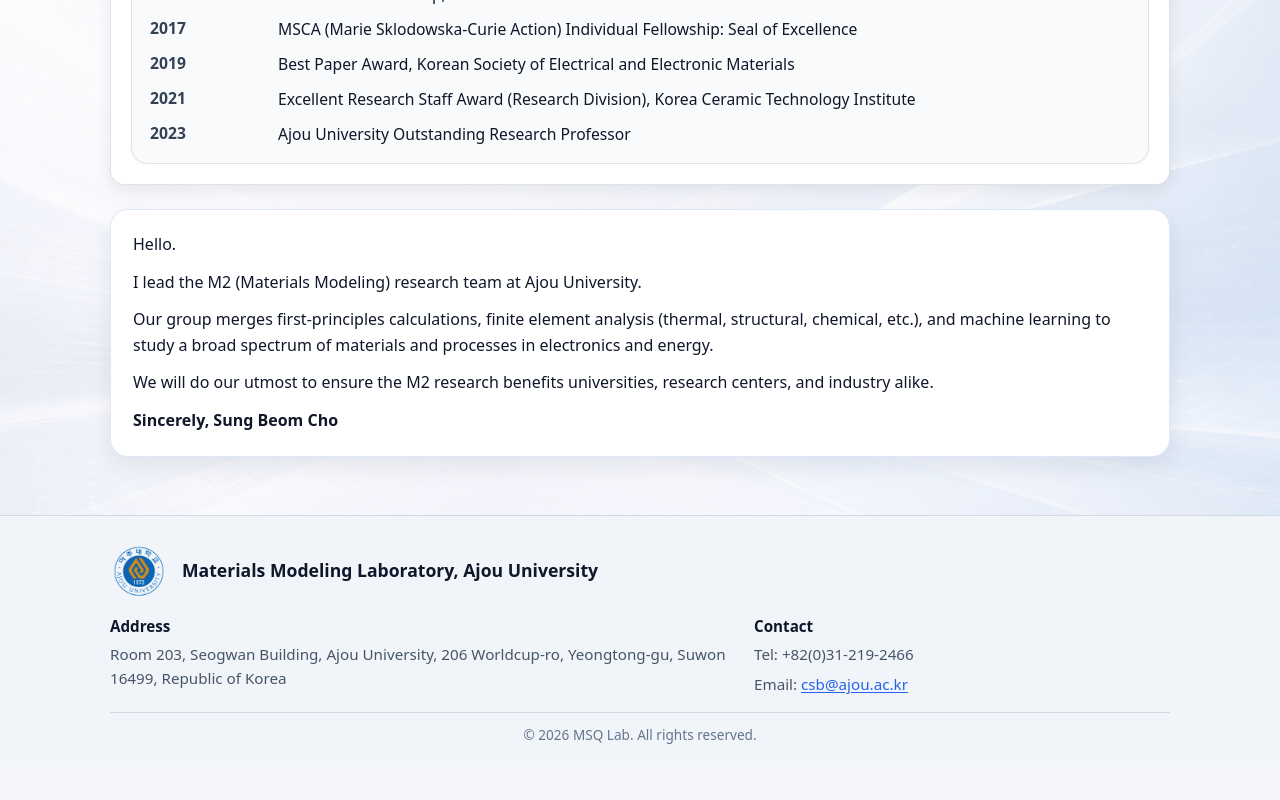
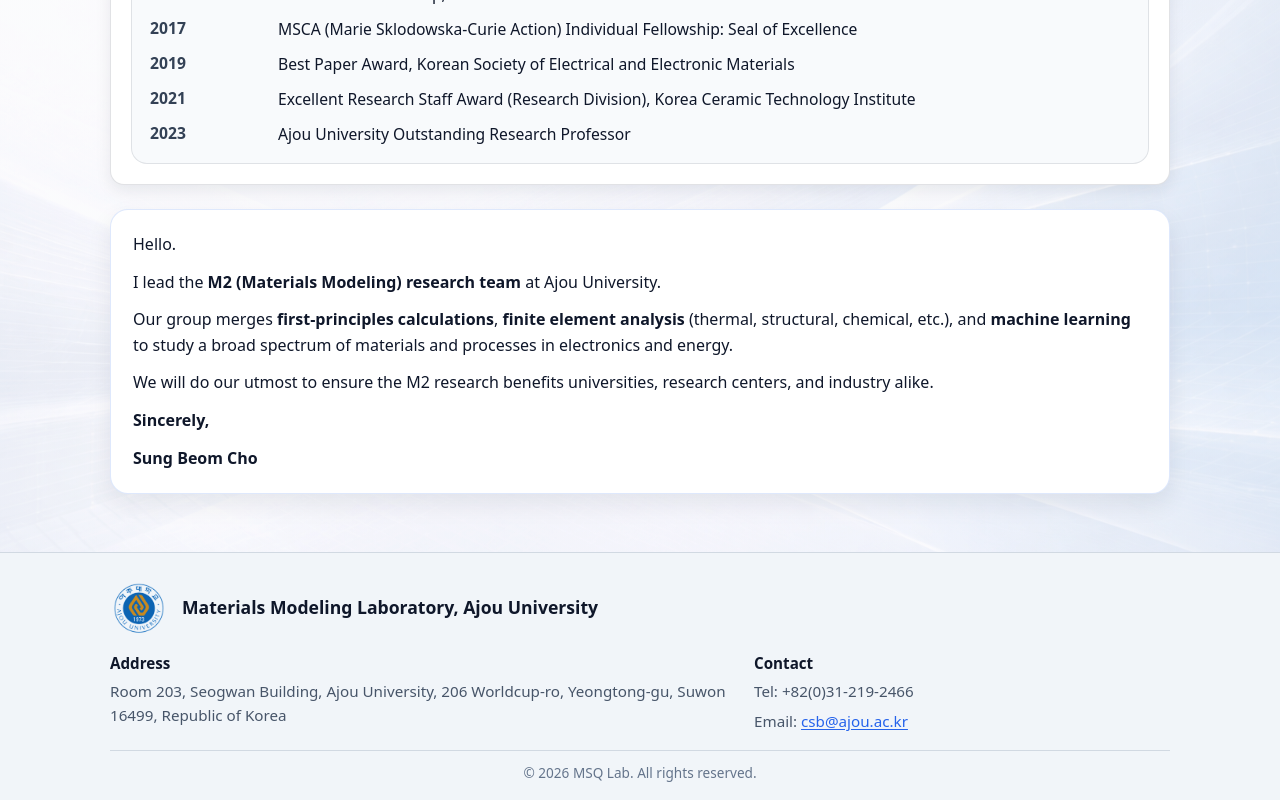
Before and after one commit to qwerqwer33-3/MSQ, a Next.js app: page /MSQ/pi in a window 1280 px wide. Shown: the part 962-1762 px from the top of the page. Before the commit the page ends 1724 px from the top, so only its background shows below. Built offline with nearby package versions, Linux system fonts and the light colour scheme; a web font is replaced by a local one.

Commit message:
Card update

```diff
--- a/app/globals.css
+++ b/app/globals.css
@@ -514,7 +514,9 @@ h2{font-size:28px;margin:10px 0 12px;}
 }
 .piMessage{margin-top:24px;padding:22px;background:var(--panel);border:1px solid rgba(37,99,235,0.15);border-radius:18px;box-shadow:0 10px 24px rgba(15,23,42,0.08);}
 .piMessage p{margin:0 0 12px;line-height:1.6;color:var(--text);}
-.piMessage p:last-child{margin-bottom:0;font-weight:600;}
+.piMessage p:last-child{margin-bottom:0;}
+.piSignatureLead{margin-top:18px;font-weight:600;}
+.piSignatureName{margin-top:2px;font-weight:700;}
 .memberCardContent{--member-photo-width:180px;--member-gap:24px;--member-row-gap:12px;display:grid;grid-template-columns:var(--member-photo-width) 1fr;column-gap:var(--member-gap);row-gap:var(--member-row-gap);align-items:flex-start;margin-top:16px;}
 .memberCardContent--details .memberPhoto{grid-row:1 / 2;}
 .memberCardContent--details .memberInfo{grid-column:2 / 3;grid-row:1 / 2;}
--- a/app/pi/page.js
+++ b/app/pi/page.js
@@ -23,6 +23,18 @@ function splitTimeline(entry) {
 export default function PIPage() {
   const educationEntries = pi.education.filter(isEducationEntry);
   const professionalEntries = pi.education.filter((entry) => !isEducationEntry(entry));
+  const signatureLeadIndex = pi.message ? pi.message.length - 2 : -1;
+  const signatureNameIndex = pi.message ? pi.message.length - 1 : -1;
+
+  const renderWithBold = (text) => {
+    const parts = text.split("**");
+    if (parts.length === 1) {
+      return text;
+    }
+    return parts.map((part, index) =>
+      index % 2 === 1 ? <strong key={`${part}-${index}`}>{part}</strong> : part
+    );
+  };
 
   return (
     <div>
@@ -115,8 +127,19 @@ export default function PIPage() {
         </div>
         {pi.message && pi.message.length ? (
           <div className="piMessage">
-            {pi.message.map((paragraph) => (
-              <p key={paragraph}>{paragraph}</p>
+            {pi.message.map((paragraph, index) => (
+              <p
+                key={paragraph}
+                className={
+                  index === signatureLeadIndex
+                    ? "piSignatureLead"
+                    : index === signatureNameIndex
+                      ? "piSignatureName"
+                      : undefined
+                }
+              >
+                {renderWithBold(paragraph)}
+              </p>
             ))}
           </div>
         ) : null}
--- a/data/pi.json
+++ b/data/pi.json
@@ -24,9 +24,10 @@
   ],
   "message": [
     "Hello.",
-    "I lead the M2 (Materials Modeling) research team at Ajou University.",
-    "Our group merges first-principles calculations, finite element analysis (thermal, structural, chemical, etc.), and machine learning to study a broad spectrum of materials and processes in electronics and energy.",
+    "I lead the **M2 (Materials Modeling) research team** at Ajou University.",
+    "Our group merges **first-principles calculations**, **finite element analysis** (thermal, structural, chemical, etc.), and **machine learning** to study a broad spectrum of materials and processes in electronics and energy.",
     "We will do our utmost to ensure the M2 research benefits universities, research centers, and industry alike.",
-    "Sincerely, Sung Beom Cho"
+    "Sincerely,",
+    "Sung Beom Cho"
   ]
 }
```
